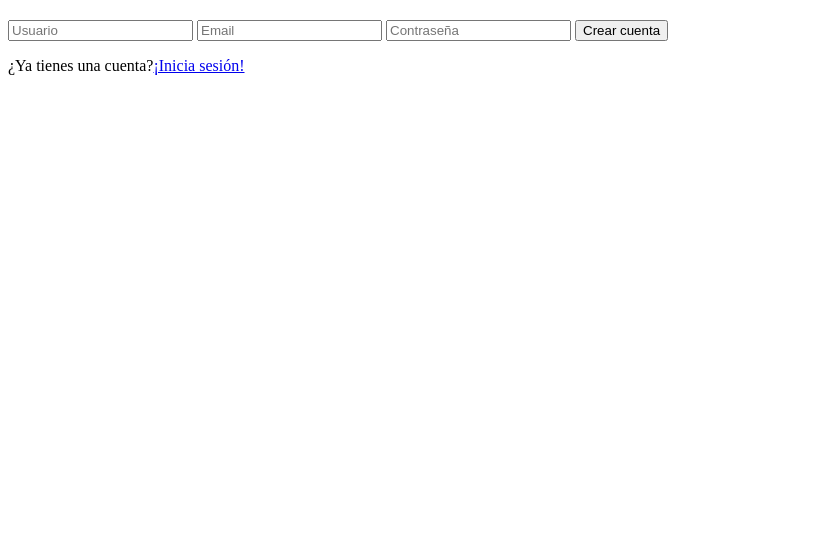
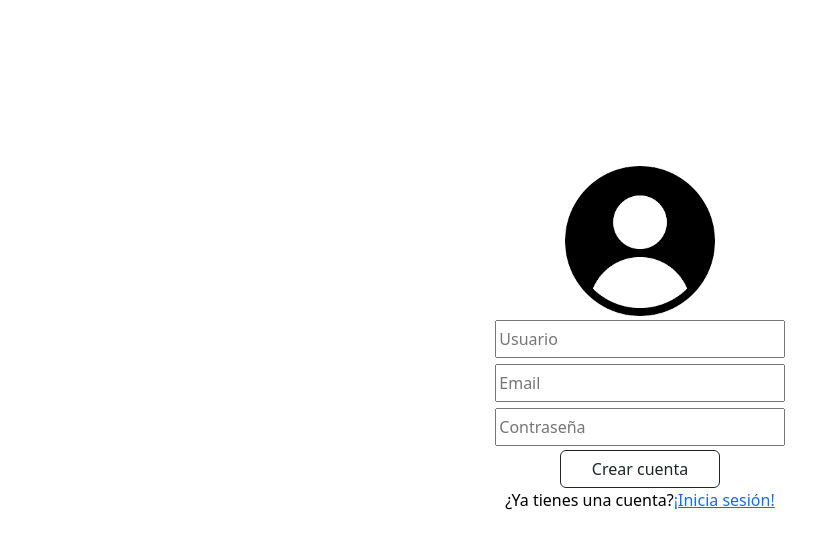
Before and after one commit to pilarlaborde1411-source/tpfinalcuatri, a PHP site: page /registrarse.php in a window 1280 px wide. Shown: the top 549 px of the page, without its empty margins (0-840 px from the left). Run offline with PHP 8.4, Linux system fonts and the light colour scheme.

Commit message:
registarse
🐷

```diff
--- /dev/null
+++ b/registrarse.css
@@ -0,0 +1,38 @@
+.container{
+    display: flex;
+    flex-direction: column;
+    color: rgb(0, 0, 0);
+    width: 27%;
+    height: 25%;
+    justify-content: center;
+    align-items: center;
+    margin: auto;
+    margin-top: 13%;
+}
+
+.usuario {
+    background-image: url('im/usuariosesion.png');
+    background-size: contain;
+    background-repeat: no-repeat;
+    width: 150px;
+    height: 150px;
+}
+
+.form {
+    width: 100%;
+    display: flex;
+    flex-direction: column;
+    justify-content: center;
+    align-items: center;
+    margin: auto;
+}
+
+.form input {
+    width: 90%;
+    height: 38px;
+    margin: 1%;
+}
+
+.form button {
+    width: 50%;
+}
--- a/registrarse.php
+++ b/registrarse.php
@@ -3,19 +3,21 @@
 <head>
     <meta charset="UTF-8">
     <meta name="viewport" content="width=device-width, initial-scale=1.0">
-    <title>Document</title>
-    <link rel="stylesheet" href="sesion.css">
+    <link href="https://cdn.jsdelivr.net/npm/bootstrap@5.3.8/dist/css/bootstrap.min.css" rel="stylesheet" integrity="sha384-sRIl4kxILFvY47J16cr9ZwB07vP4J8+LH7qKQnuqkuIAvNWLzeN8tE5YBujZqJLB" crossorigin="anonymous">
+    <script src="https://cdn.jsdelivr.net/npm/bootstrap@5.3.8/dist/js/bootstrap.bundle.min.js" integrity="sha384-FKyoEForCGlyvwx9Hj09JcYn3nv7wiPVlz7YYwJrWVcXK/BmnVDxM+D2scQbITxI" crossorigin="anonymous"></script>
+    <link rel="stylesheet" href="registrarse.css">
+    <title>Registrarse</title>
 </head>
 <body>
-    <div class="conteiner">
-        <div class="fotito"></div>
-        <form method="POST" action="registrarse.php">
+    <div class="container">
+        <div class="usuario"></div>
+        <form method="POST" action="registrarse.php" class="form">
             <input type="text" name="nombre" placeholder="Usuario" required>
             <input type="email" name="email" placeholder="Email" required>
             <input type="password" name="contraseña" placeholder="Contraseña" required>
-            <button type="submit">Crear cuenta</button>
-            <p>¿Ya tienes una cuenta?<a href="sesion.php">¡Inicia sesión!</a></p> <br>
+            <button type="submit" class="btn btn-outline-dark">Crear cuenta</button>
         </form>
+        <p>¿Ya tienes una cuenta?<a href="sesion.php">¡Inicia sesión!</a></p>
     </div>
 </body>
 </html>
```
Also changed, not shown: registratse.css (deleted).
